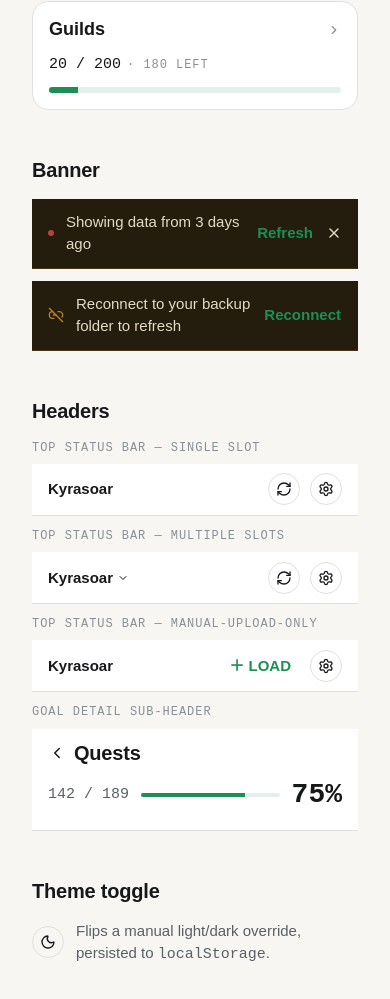
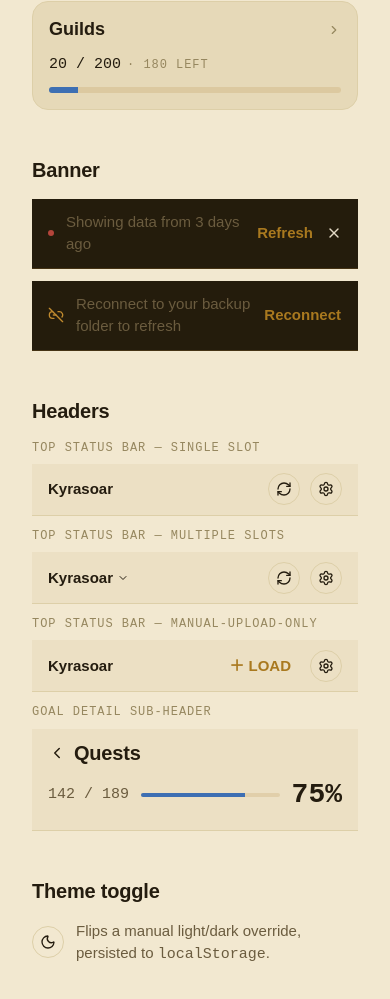
Before and after one commit to Michaelomh/idleFantasy-dex, a React (Vite) app: page /ds/components in a window 390 px wide. Shown: the part 1178-2177 px from the top of the page. Built offline with nearby package versions, Linux system fonts and the light colour scheme.

Commit message:
feature: update foundations to match the original app theme (#5)

```diff
--- a/src/components/goal-card.tsx
+++ b/src/components/goal-card.tsx
@@ -1,4 +1,3 @@
-import type { CSSProperties } from 'react';
 import { Award, ChevronRight } from 'lucide-react';
 import { cn } from 'cn';
 
@@ -24,14 +23,14 @@ export function GoalCard({
     <div
       onClick={onClick}
       className={cn(
-        'flex flex-col gap-3 rounded-card border border-(--border-hairline) bg-(--bg-elevated) p-4',
+        'flex flex-col gap-3 rounded-card border border-border bg-card p-4',
         onClick && 'cursor-pointer',
         className,
       )}
     >
       <div className="flex items-center justify-between gap-2">
         <span className="h3">{name}</span>
-        <ChevronRight className="size-3.5 shrink-0 text-(--text-muted)" />
+        <ChevronRight className="size-3.5 shrink-0 text-muted-foreground" />
       </div>
 
       {complete ? (
@@ -48,12 +47,7 @@ export function GoalCard({
         </div>
       )}
 
-      <Progress
-        value={percent}
-        max={100}
-        className="w-full"
-        style={complete ? ({ '--accent': 'var(--gold)', '--accent-track': 'var(--gold)' } as CSSProperties) : undefined}
-      />
+      <Progress value={percent} max={100} className="w-full" complete={complete} />
     </div>
   );
 }
--- a/src/components/headers.tsx
+++ b/src/components/headers.tsx
@@ -29,7 +29,7 @@ export function TopStatusBar({
   return (
     <div
       className={cn(
-        'sticky top-0 z-10 flex items-center gap-2.5 border-b border-(--border-hairline) bg-(--bg-overlay) px-4 backdrop-blur-md',
+        'sticky top-0 z-10 flex items-center gap-2.5 border-b border-border bg-(--bg-overlay) px-4 backdrop-blur-md',
         className,
       )}
       style={{ height: 'var(--statusbar-height)' }}
@@ -54,7 +54,7 @@ export function TopStatusBar({
           <Button
             variant="ghost"
             size="icon-sm"
-            className="border border-(--border-hairline)"
+            className="border border-border"
             onClick={onRefresh}
             aria-label="Refresh"
           >
@@ -64,7 +64,7 @@ export function TopStatusBar({
         <Button
           variant="ghost"
           size="icon-sm"
-          className="border border-(--border-hairline)"
+          className="border border-border"
           onClick={onSettings}
           aria-label="Settings"
         >
@@ -88,12 +88,13 @@ export function GoalDetailHeader({
   onBack?: () => void;
   className?: string;
 }) {
+  const complete = total > 0 && current >= total;
   const percent = total > 0 ? Math.min(100, (current / total) * 100) : 0;
 
   return (
     <div
       className={cn(
-        'sticky top-0 z-10 border-b border-(--border-hairline) bg-(--bg-overlay) px-4 pt-3 pb-3.5 backdrop-blur-md',
+        'sticky top-0 z-10 border-b border-border bg-(--bg-overlay) px-4 pt-3 pb-3.5 backdrop-blur-md',
         className,
       )}
     >
@@ -107,11 +108,8 @@ export function GoalDetailHeader({
         <span className="data text-[13px] text-(--text-secondary)">
           {current} / {total}
         </span>
-        <Progress value={percent} max={100} className="flex-1" trackClassName="h-1" />
-        <span
-          className="text-(--text-primary)"
-          style={{ fontFamily: 'var(--font-mono)', fontSize: '28px', fontWeight: 700 }}
-        >
+        <Progress value={percent} max={100} className="flex-1" trackClassName="h-1" complete={complete} />
+        <span className="font-mono text-foreground" style={{ fontSize: '28px', fontWeight: 700 }}>
           {Math.round(percent)}%
         </span>
       </div>
--- a/src/components/ui/button.tsx
+++ b/src/components/ui/button.tsx
@@ -7,11 +7,11 @@ const buttonVariants = cva(
   {
     variants: {
       variant: {
-        primary: 'bg-[var(--accent)] text-[var(--color-primary-foreground)] hover:bg-[var(--accent)]/90',
-        secondary: ' border-(--border-hairline) bg-transparent text-(--text-primary) hover:bg-[var(--bg-elevated)]',
-        text: 'bg-transparent px-2 text-(--accent) hover:opacity-80',
-        destructive: 'bg-transparent px-2 text-[var(--error)] hover:opacity-80',
-        ghost: 'bg-transparent text-(--text-primary) hover:bg-[var(--bg-elevated)]',
+        primary: 'bg-primary text-primary-foreground hover:bg-primary/90',
+        secondary: 'border-border bg-transparent text-foreground hover:bg-card',
+        text: 'bg-transparent px-2 text-primary hover:opacity-80',
+        destructive: 'bg-transparent px-2 text-destructive hover:opacity-80',
+        ghost: 'bg-transparent text-foreground hover:bg-card',
       },
       size: {
         default: '',
--- a/src/components/ui/progress.tsx
+++ b/src/components/ui/progress.tsx
@@ -5,10 +5,11 @@ function Progress({
   className,
   trackClassName,
   indicatorClassName,
+  complete,
   children,
   value,
   ...props
-}: ProgressPrimitive.Root.Props & { trackClassName?: string; indicatorClassName?: string }) {
+}: ProgressPrimitive.Root.Props & { trackClassName?: string; indicatorClassName?: string; complete?: boolean }) {
   return (
     <ProgressPrimitive.Root
       value={value}
@@ -18,7 +19,7 @@ function Progress({
     >
       {children}
       <ProgressTrack className={trackClassName}>
-        <ProgressIndicator className={indicatorClassName} />
+        <ProgressIndicator className={cn(complete ? 'bg-primary' : 'bg-(--progress)', indicatorClassName)} />
       </ProgressTrack>
     </ProgressPrimitive.Root>
   );
@@ -38,7 +39,7 @@ function ProgressIndicator({ className, ...props }: ProgressPrimitive.Indicator.
   return (
     <ProgressPrimitive.Indicator
       data-slot="progress-indicator"
-      className={cn('h-full bg-(--accent) transition-all', className)}
+      className={cn('h-full transition-all', className)}
       {...props}
     />
   );
--- a/src/index.css
+++ b/src/index.css
@@ -74,64 +74,65 @@
 /* ---------- dark (native) ---------- */
 :root,
 [data-theme='dark'] {
-  --bg-base: #0d0e10;
-  --bg-elevated: #16181b;
-  --bg-overlay: #1b1e22; /* always paired with a backdrop blur */
-  --border-hairline: #2a2e33;
-  --text-primary: #e8eaed;
-  --text-secondary: #9ba1a8;
-  --text-muted: #6b7178;
-  --accent: #3ddc84;
-  --accent-track: rgba(61, 220, 132, 0.15);
-  --gold: #f5c542;
-  --fresh: #6fbf8f;
-  --aging: #d9a648;
-  --stale: #c96a5e;
-  --error: #e5484d;
+  --bg-base: #0f1420;
+  --bg-elevated: #1a2036;
+  --bg-overlay: #1e2440;
+  --border-hairline: #2c3350;
+  --text-primary: #f2f3f7;
+  --text-secondary: #a8aec4;
+  --text-muted: #767d99;
+  --accent: #e3b341;
+  --accent-track: rgba(227, 179, 65, 0.15);
+  --gold: #f0c04d;
+  --progress: #5b8dd9;
+  --fresh: #4ade80;
+  --aging: #e0a63e;
+  --stale: #d9705f;
+  --error: #ef4444;
 
-  /* atmosphere — never a flat fill */
-  --glow: radial-gradient(120% 45% at 50% 0%, rgba(61, 220, 132, 0.05), rgba(13, 14, 16, 0) 60%);
+  --glow: radial-gradient(120% 45% at 50% 0%, rgba(227, 179, 65, 0.05), rgba(15, 20, 32, 0) 60%);
   --grain-opacity: 0.03;
-  --hex-stroke: #1b1e22;
+  --hex-stroke: #1e2440;
 }
 
 [data-theme='light'] {
-  --bg-base: #f7f6f3;
-  --bg-elevated: #ffffff;
-  --bg-overlay: #ffffff;
-  --border-hairline: #e2e0da;
-  --text-primary: #17181a;
-  --text-secondary: #5a5f66;
-  --text-muted: #8a8f96;
-  --accent: #1b8f55;
-  --accent-track: rgba(27, 143, 85, 0.12);
-  --gold: #b98a1e;
-  --fresh: #2f8f5b;
-  --aging: #b7822a;
+  --bg-base: #f2e8d0;
+  --bg-elevated: #e6d9b8;
+  --bg-overlay: #ece0c4;
+  --border-hairline: #ddcfa8;
+  --text-primary: #241c0f;
+  --text-secondary: #6b5c3f;
+  --text-muted: #96875f;
+  --accent: #a9791f;
+  --accent-track: rgba(169, 121, 31, 0.16);
+  --gold: #a9791f;
+  --progress: #3d6fb3;
+  --fresh: #4c8c3c;
+  --aging: #c08a2e;
   --stale: #b4453b;
   --error: #c6362b;
 
-  /* warm paper: faint grain + very subtle horizontal ledger rules, no glow */
   --glow: none;
   --grain-opacity: 0.035;
   --hex-stroke: transparent;
-  --ledger-rules: repeating-linear-gradient(180deg, rgba(27, 143, 85, 0.045) 0 1px, rgba(0, 0, 0, 0) 1px 30px);
+  --ledger-rules: repeating-linear-gradient(180deg, rgba(169, 121, 31, 0.06) 0 1px, rgba(0, 0, 0, 0) 1px 30px);
 }
 
 @media (prefers-color-scheme: light) {
   :root:not([data-theme]) {
-    --bg-base: #f7f6f3;
-    --bg-elevated: #ffffff;
-    --bg-overlay: #ffffff;
-    --border-hairline: #e2e0da;
-    --text-primary: #17181a;
-    --text-secondary: #5a5f66;
-    --text-muted: #8a8f96;
-    --accent: #1b8f55;
-    --accent-track: rgba(27, 143, 85, 0.12);
-    --gold: #b98a1e;
-    --fresh: #2f8f5b;
-    --aging: #b7822a;
+    --bg-base: #f2e8d0;
+    --bg-elevated: #e6d9b8;
+    --bg-overlay: #ece0c4;
+    --border-hairline: #ddcfa8;
+    --text-primary: #241c0f;
+    --text-secondary: #6b5c3f;
+    --text-muted: #96875f;
+    --accent: #a9791f;
+    --accent-track: rgba(169, 121, 31, 0.16);
+    --gold: #a9791f;
+    --progress: #3d6fb3;
+    --fresh: #4c8c3c;
+    --aging: #c08a2e;
     --stale: #b4453b;
     --error: #c6362b;
     --glow: none;
--- a/src/main.tsx
+++ b/src/main.tsx
@@ -9,7 +9,7 @@ const routes: RouteObject[] = [
   { path: '/', element: <App /> },
   ...(import.meta.env.DEV
     ? [
-        { path: '/ds/foundation', lazy: () => import('./pages/ds/foundation/index.tsx') },
+        { path: '/ds/foundations', lazy: () => import('./pages/ds/foundations/index.tsx') },
         { path: '/ds/components', lazy: () => import('./pages/ds/components/index.tsx') },
       ]
     : []),
--- a/src/pages/ds/components/index.tsx
+++ b/src/pages/ds/components/index.tsx
@@ -1,4 +1,4 @@
-import { useState, type CSSProperties, type ReactNode } from 'react';
+import { useState, type ReactNode } from 'react';
 import { FlaskConical, Gauge, Link2Off, TrendingUp, X } from 'lucide-react';
 import { Link } from 'react-router';
 
@@ -31,9 +31,9 @@ export function Component() {
   const [activeTab, setActiveTab] = useState(0);
 
   return (
-    <div className="min-h-screen bg-(--bg-base) p-8 text-(--text-primary)">
+    <div className="min-h-screen bg-background p-8 text-foreground">
       <header className="mb-10">
-        <Link to="/" className="label text-(--accent)">
+        <Link to="/" className="label text-primary">
           ← back
         </Link>
         <h1 className="h1 mt-2">Design system components</h1>
@@ -56,11 +56,7 @@ export function Component() {
         <div className="flex max-w-sm flex-col gap-3">
           <Progress value={25} max={100} />
           <Progress value={75} max={100} />
-          <Progress
-            value={100}
-            max={100}
-            style={{ '--accent': 'var(--gold)', '--accent-track': 'var(--gold)' } as CSSProperties}
-          />
+          <Progress value={100} max={100} complete />
         </div>
       </Section>
 
@@ -98,25 +94,17 @@ export function Component() {
 
       <Section title="Banner">
         <div className="flex max-w-sm flex-col gap-3">
-          <Banner
-            icon={
-              <span className="size-1.5 shrink-0 rounded-full" style={{ background: 'var(--stale)' }} aria-hidden />
-            }
-          >
-            <span className="body flex-1" style={{ color: 'var(--notice-text)' }}>
-              Showing data from 3 days ago
-            </span>
+          <Banner icon={<span className="size-1.5 shrink-0 rounded-full bg-(--stale)" aria-hidden />}>
+            <span className="body flex-1 text-(--notice-text)">Showing data from 3 days ago</span>
             <Button variant="text" className="h-auto px-0" onClick={() => {}}>
               Refresh
             </Button>
             <button type="button" onClick={() => {}} aria-label="Dismiss">
-              <X className="size-4" style={{ color: 'var(--notice-text)' }} />
+              <X className="size-4 text-(--notice-text)" />
             </button>
           </Banner>
-          <Banner icon={<Link2Off className="size-4 shrink-0" style={{ color: 'var(--aging)' }} />}>
-            <span className="body flex-1" style={{ color: 'var(--notice-text)' }}>
-              Reconnect to your backup folder to refresh
-            </span>
+          <Banner icon={<Link2Off className="size-4 shrink-0 text-(--aging)" />}>
+            <span className="body flex-1 text-(--notice-text)">Reconnect to your backup folder to refresh</span>
             <Button variant="text" className="h-auto px-0" onClick={() => {}}>
               Reconnect
             </Button>
@@ -153,7 +141,7 @@ export function Component() {
 
       <Section title="Theme toggle">
         <div className="flex items-center gap-3">
-          <ThemeToggle className="border border-(--border-hairline)" />
+          <ThemeToggle className="border border-border" />
           <span className="body">
             Flips a manual light/dark override, persisted to <code className="data">localStorage</code>.
           </span>
```
Also changed, not shown: src/components/floating-nav-bar.tsx (+4 -5 lines), src/components/skill-row.tsx (+5 -8 lines), src/components/ui/sheet.tsx (+2 -6 lines), src/pages/ds/foundations/index.tsx (renamed from src/pages/ds/foundation/index.tsx, +9 -16 lines).
